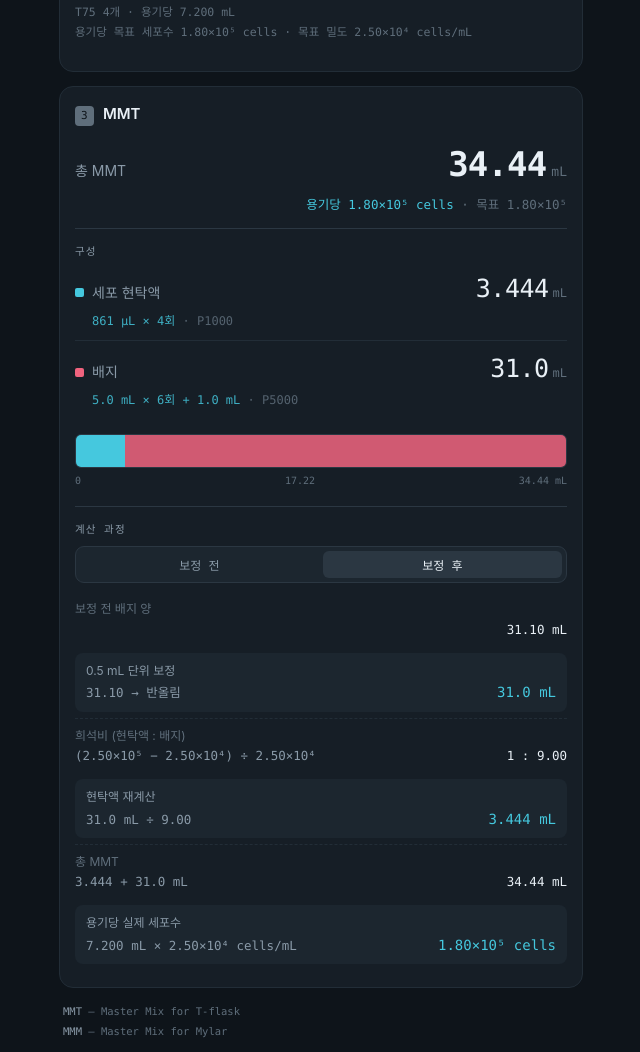
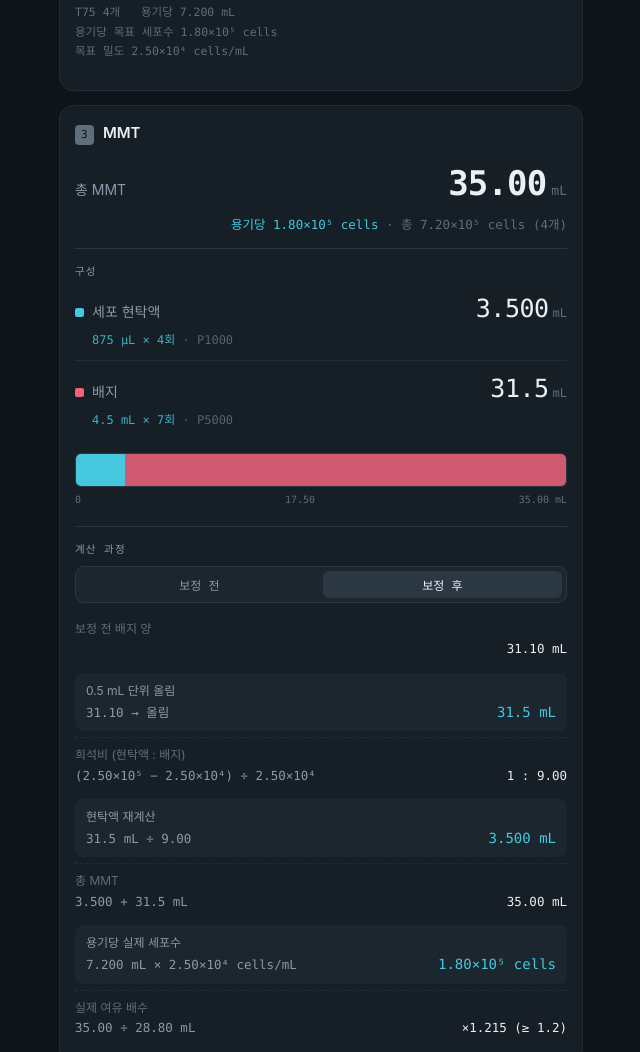
Before and after one commit to 612becquerel/RADBIOLAB, a plain HTML site: page index.html in a window 1280 px wide. Shown: the part 874-1926 px from the top of the page, without its empty margins (319-959 px from the left). Drawn offline with Linux system fonts and the light colour scheme.

Commit message:
Add files via upload

```diff
--- a/index.html
+++ b/index.html
@@ -248,7 +248,7 @@
 
 <!-- ② 용기 -->
 <section class="card">
-  <div class="card-head"><span class="step">2</span><span class="card-title">용기</span></div>
+  <div class="card-head"><span class="step">2</span><span class="card-title">배양 용기</span></div>
 
   <div class="seg">
     <button type="button" id="v-flask" aria-pressed="true">T-flask</button>
@@ -559,8 +559,9 @@
              isFinite(per) && per > 0 && isFinite(dens) && dens > 0;
 
     $("h-vessel").innerHTML = ok
-      ? PRESET[vessel].label + " " + n + "개 · 용기당 " + vol(per) + " mL<br>" +
-        "용기당 목표 세포수 " + sci(perVesselCells) + " cells · 목표 밀도 " + sci(dens) + " cells/mL"
+      ? PRESET[vessel].label + " " + n + "개 &nbsp; 용기당 " + vol(per) + " mL<br>" +
+        "용기당 목표 세포수 " + sci(perVesselCells) + " cells<br>" +
+        "목표 밀도 " + sci(dens) + " cells/mL"
       : "—";
 
     if (!ok){
@@ -582,7 +583,7 @@
     // 배지를 grid 단위로 반올림한 뒤, 목표 밀도가 유지되도록 현탁액을 역산
     // 현탁액 : 배지 = 1 : k,  k = (cStock − dens) / dens
     var k = (cStock - dens) / dens;
-    var vMedia = Math.round(vMedia0 / grid) * grid;
+    var vMedia = Math.ceil(vMedia0 / grid - 1e-9) * grid;
     if (vMedia < 0) vMedia = 0;
     vMedia = parseFloat(vMedia.toFixed(2));
 
@@ -602,7 +603,7 @@
     $("o-cell").innerHTML  = vol(vCell)  + '<span class="u">mL</span>';
     $("o-media").innerHTML = gvol(vMedia) + '<span class="u">mL</span>';
     $("o-percell").innerHTML = "용기당 " + sci(cellsPerVessel) + " cells " +
-                               "<em>· 목표 " + sci(perVesselCells) + "</em>";
+                               "<em>· 총 " + sci(cellsPerVessel * n) + " cells (" + n + "개)</em>";
 
     var cs = (vCell > 1.0 + 1e-9) ? (cEach + " µL × " + cDraws + "회") : "";
     var ms = splitP5000(vMedia);
@@ -628,11 +629,13 @@
     } else {
       rows =
         step("보정 전 배지 양", "", vol(vMedia0) + " mL") +
-        step(grid.toFixed(1) + " mL 단위 보정", vol(vMedia0) + " → 반올림", gvol(vMedia) + " mL", true) +
+        step(grid.toFixed(1) + " mL 단위 올림", vol(vMedia0) + " → 올림", gvol(vMedia) + " mL", true) +
         step("희석비 (현탁액 : 배지)", "(" + sci(cStock) + " − " + sci(dens) + ") ÷ " + sci(dens), "1 : " + k.toFixed(2)) +
         step("현탁액 재계산", gvol(vMedia) + " mL ÷ " + k.toFixed(2), vol(vCell) + " mL", true) +
         step("총 " + mm, vol(vCell) + " + " + gvol(vMedia) + " mL", vol(vTotal) + " mL") +
-        step("용기당 실제 세포수", vol(per) + " mL × " + sci(densActual) + " cells/mL", sci(cellsPerVessel) + " cells", true);
+        step("용기당 실제 세포수", vol(per) + " mL × " + sci(densActual) + " cells/mL", sci(cellsPerVessel) + " cells", true) +
+        step("실제 여유 배수", vol(vTotal) + " ÷ " + vol(vNet) + " mL",
+             "×" + (vTotal / vNet).toFixed(3) + "  (≥ " + sf + ")");
     }
     $("calc-rows").innerHTML = rows;
 
```
